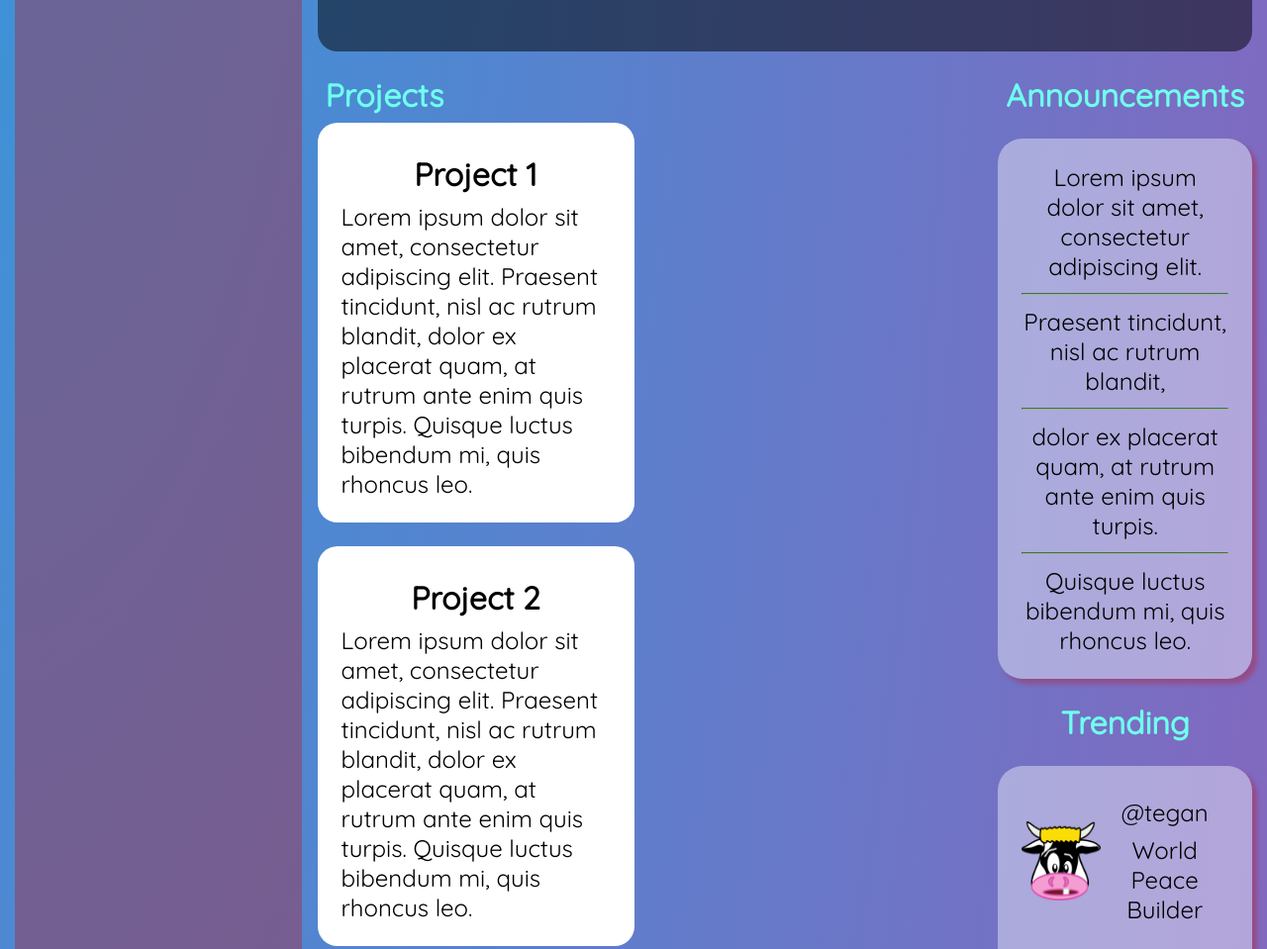
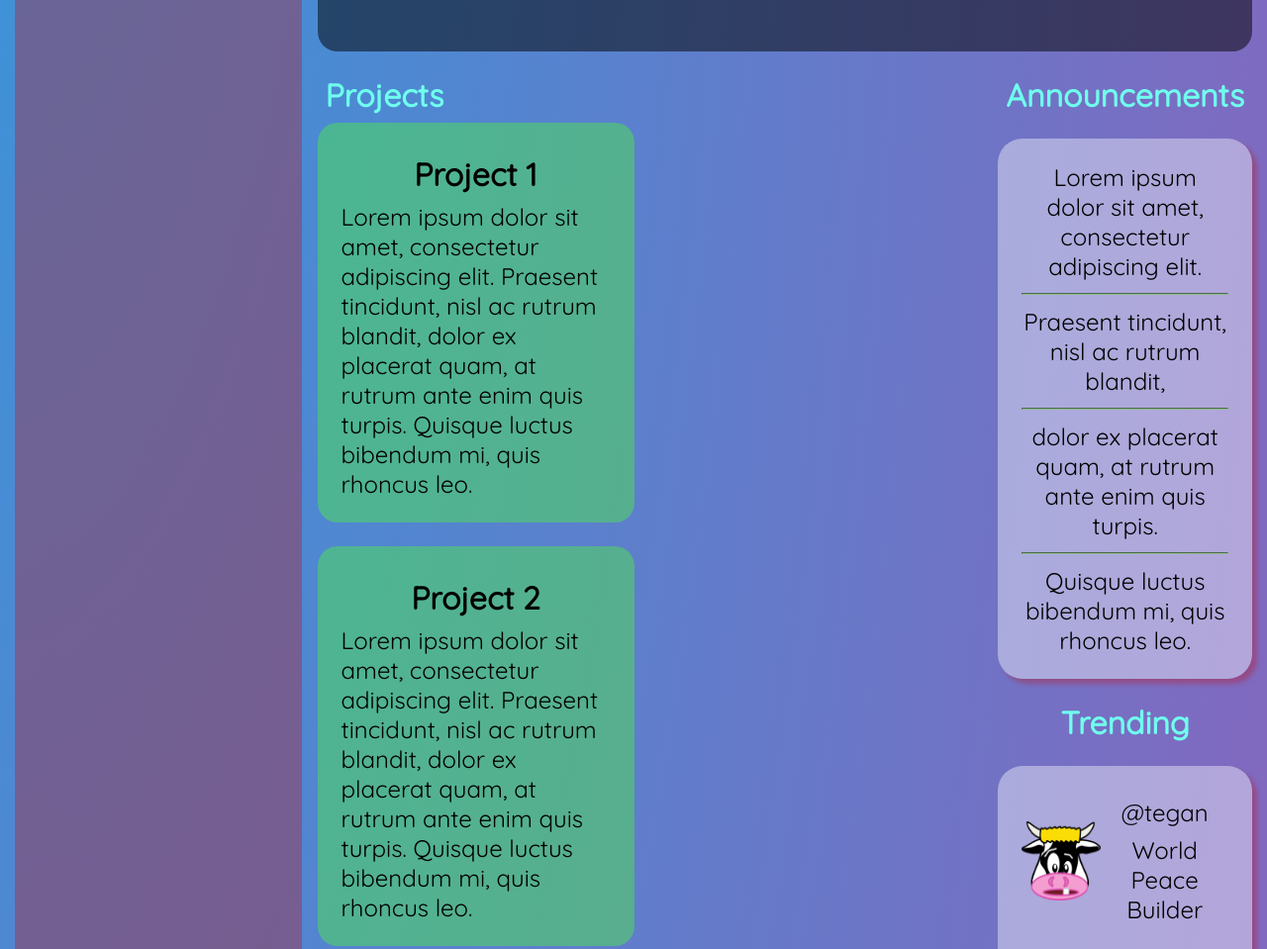
Before and after one commit to MickFrog/adminDash, a plain HTML site: page index.html in a window 1280 px wide. Shown: the part 740-1699 px from the top of the page at 99% size. Drawn offline with Linux system fonts and the light colour scheme.

Commit message:
change project tiles bg color

```diff
--- a/style.css
+++ b/style.css
@@ -174,7 +174,7 @@ hr {
 }
 
 .pjt {
-    background-color: white;
+    background-color: rgba(77, 247, 52, 0.4);
     border-radius: 20px;
     padding: 1.5rem;
 }
```
